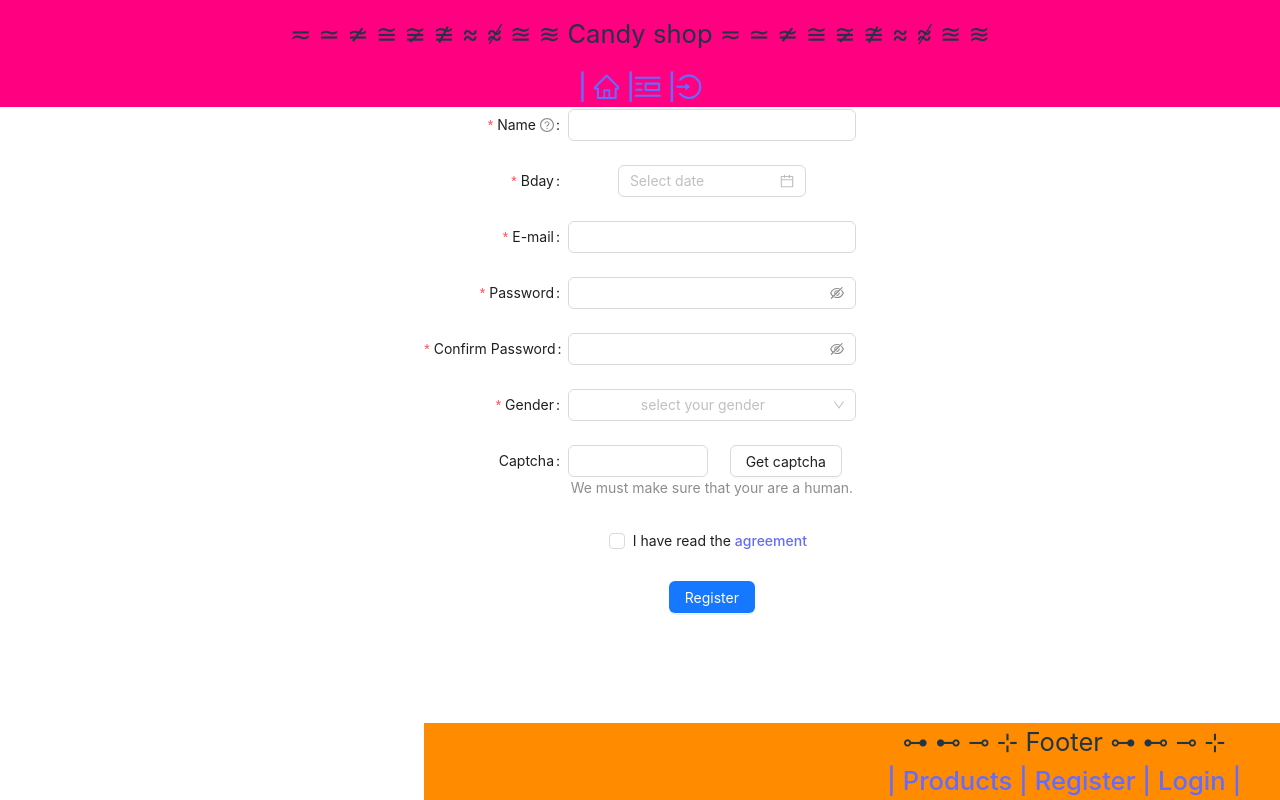
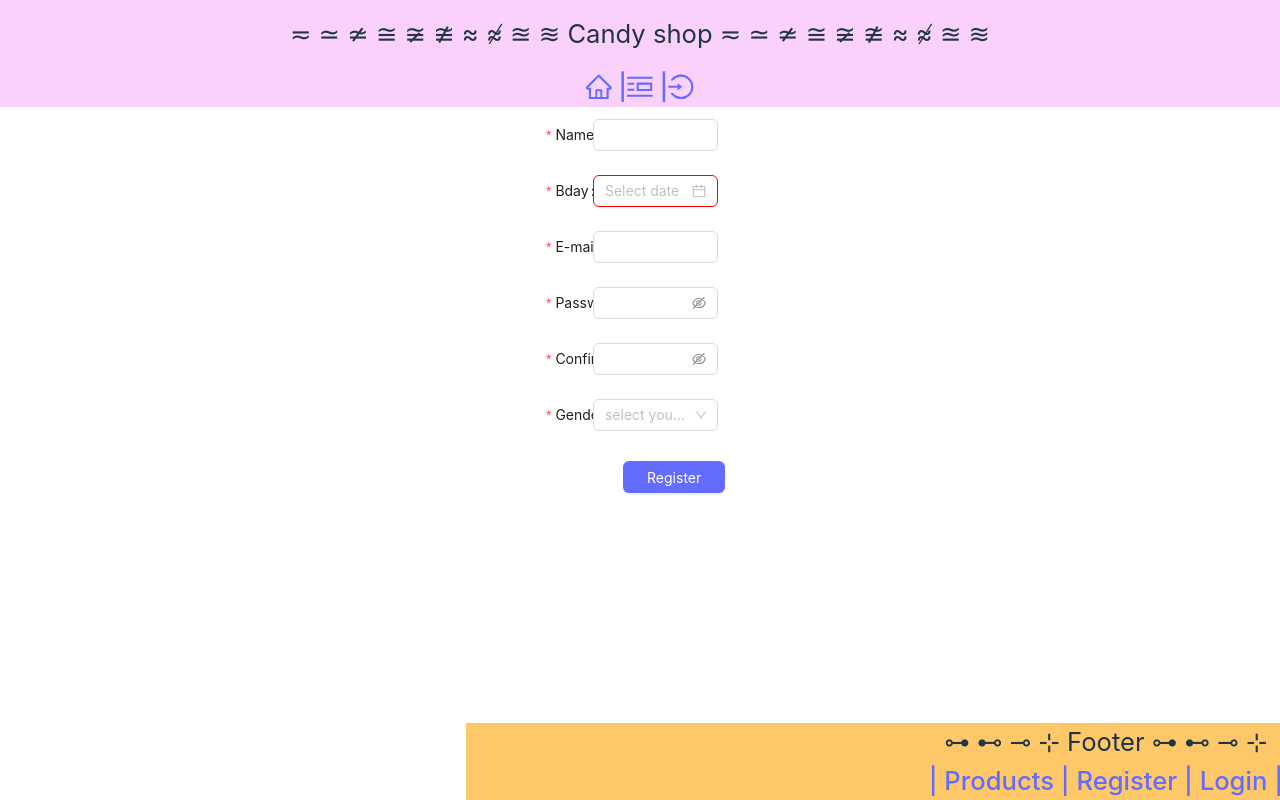
Before and after one commit to pafz/react-e-commerce-candy, a React (Vite) app: page /register in a window 1280 px wide. Built offline with nearby package versions, Linux system fonts and the light colour scheme.

Commit message:
WIP register styles

```diff
--- a/src/colors.scss
+++ b/src/colors.scss
@@ -3,14 +3,13 @@ $blue_link: #646cff;
 $dark_gray: #0f1111;
 
 $gray: #c1cad6;
-$violet: #d4adcf;
 $garnet: #f26a8d;
-$gum: #f49cbb;
-$cloud: #cbeef3;
 
+$lime: #F1F7B5;
+$cloud: #DFFDFF;
+$violet: #BDB2FF;
 
-
-$green: #40E0D0;
-$orange: #FF8C00;
-$magenta: #FF0080;
+$aqua: #97ECF1;
+$orange: #FEC868;
+$pink: #FAD1FA;
 //https://www.color-hex.com/color-palette/19639
--- a/src/components/Footer/Footer.jsx
+++ b/src/components/Footer/Footer.jsx
@@ -37,7 +37,7 @@ const Footer = () => {
               <Link to="/cart">Cart | </Link>
             </span>
             <span>
-              <Link to="/">Products | </Link>
+              <Link to="/">Products</Link>
             </span>
             <span onClick={logoutUser}>
               <Link to="/"> | Logout | </Link>
@@ -46,7 +46,7 @@ const Footer = () => {
         ) : (
           <div>
             <span>
-              <Link to="/">| Products | </Link>
+              <Link to="/">| Products |</Link>
             </span>
             <span>
               <Link to="/register"> Register | </Link>
--- a/src/components/Header/Header.jsx
+++ b/src/components/Header/Header.jsx
@@ -92,7 +92,7 @@ const Header = () => {
           <div className="unloggedMenu">
             <span>
               <Link to="/">
-                | <HomeOutlined /> |
+                <HomeOutlined /> |
               </Link>
             </span>
             <span>
--- a/src/components/Header/Header.scss
+++ b/src/components/Header/Header.scss
@@ -17,7 +17,7 @@
   justify-content:flex-start;
   align-items:unset;
   align-content:center;
-  background-color: $magenta;
+  background-color: $pink;
   padding: 15px;
 }
 
@@ -40,15 +40,15 @@
 //     align-items:unset;
 //     align-content:flex-start;
 //     // height:100vh; /*Este valor lo puedes omitir si la altura de tu componente esta definida*/
-//     background-color: $magenta;
+//     background-color: $pink;
 
 
 //   }
 
   .loggedInMenu{
-    background-color: $green
+    background-color: $aqua
   }
 
   .unloggedMenu{
-    background-color: $magenta
+    background-color: $pink
   }
--- a/src/components/Login/Login.scss
+++ b/src/components/Login/Login.scss
@@ -1,2 +1,4 @@
+@import './../../colors.scss';
+
 .container{ padding: 3% 23%; }
 .form { align-items: center; }
--- a/src/components/Products/Products.scss
+++ b/src/components/Products/Products.scss
@@ -9,13 +9,13 @@
 
 .title {
     text-align: center;
-    color: $magenta;
+    color: $pink;
     text-decoration-line: overline;
 
 }
 
 .product_name {
-    color: $magenta;
+    color: $pink;
 }
 
 //TODO: change properties inside className, not in the jsx
@@ -35,10 +35,10 @@
 }
 
 .search_text:hover {
-    box-shadow: 0 0 4px $green;
+    box-shadow: 0 0 4px $aqua;
 }
 .ant_icon:hover {
-    box-shadow: 0 0 4px $green;
+    box-shadow: 0 0 4px $aqua;
 }
 
 .p {
--- a/src/components/Profile/Profile.scss
+++ b/src/components/Profile/Profile.scss
@@ -10,7 +10,7 @@
 }
 
 .header-footer {
-    color: $gum;
+    color: $pink;
     text-shadow: 1px 1px $cloud;
 
     border-block-end: 1px black;
--- a/src/components/Register/Register.jsx
+++ b/src/components/Register/Register.jsx
@@ -2,6 +2,7 @@ import React from 'react';
 import { useContext, useEffect } from 'react'; // ant.design   is necesary to use useContext???
 import { UserContext } from '../../context/UserContext/UserState';
 import { useNavigate } from 'react-router-dom';
+import './Register.scss';
 
 import {
   Button,
@@ -14,47 +15,14 @@ import {
   Select,
 } from 'antd';
 const { Option } = Select;
-const residences = [
-  {
-    value: 'zhejiang',
-    label: 'Zhejiang',
-    children: [
-      {
-        value: 'hangzhou',
-        label: 'Hangzhou',
-        children: [
-          {
-            value: 'xihu',
-            label: 'West Lake',
-          },
-        ],
-      },
-    ],
-  },
-  {
-    value: 'jiangsu',
-    label: 'Jiangsu',
-    children: [
-      {
-        value: 'nanjing',
-        label: 'Nanjing',
-        children: [
-          {
-            value: 'zhonghuamen',
-            label: 'Zhong Hua Men',
-          },
-        ],
-      },
-    ],
-  },
-];
+
 const formItemLayout = {
   labelCol: {
     xs: {
-      span: 24,
+      span: 12,
     },
     sm: {
-      span: 8,
+      span: 6,
     },
   },
   wrapperCol: {
@@ -99,15 +67,12 @@ const Register = () => {
   //FIXME: aggrement modal or similar
 
   return (
+    <div className="register_container">
       <Form
         {...formItemLayout}
         form={form}
         name="register"
         onFinish={onFinish}
-      initialValues={{
-        residence: ['zhejiang', 'hangzhou', 'xihu'],
-        prefix: '86',
-      }}
         style={{
           maxWidth: 600,
         }}
@@ -116,7 +81,6 @@ const Register = () => {
         <Form.Item
           name="name"
           label="Name"
-        tooltip="What do you want others to call you?"
           rules={[
             {
               required: true,
@@ -130,16 +94,25 @@ const Register = () => {
         <Form.Item
           name="bday"
           label="Bday"
+          style={{
+            maxWidth: 600,
+          }}
           rules={[
             { type: 'date', message: 'The input is not a valid date' },
             { required: true, message: 'Please input your Birthday!' },
           ]}
         >
-        <DatePicker />
+          <DatePicker
+            className="bday_picker"
+            style={{
+              display: 'inline-block',
+            }}
+          />
         </Form.Item>
         <Form.Item
           name="mail"
           label="E-mail"
+          tooltip="your email will not be published"
           rules={[
             {
               type: 'mail',
@@ -168,7 +141,7 @@ const Register = () => {
         </Form.Item>
         <Form.Item
           name="confirm"
-        label="Confirm Password"
+          label="Confirm"
           dependencies={['password']}
           hasFeedback
           rules={[
@@ -206,7 +179,7 @@ const Register = () => {
             <Option value="none">None</Option>
           </Select>
         </Form.Item>
-      <Form.Item
+        {/* <Form.Item
           label="Captcha"
           extra="We must make sure that your are a human."
         >
@@ -229,8 +202,9 @@ const Register = () => {
               <Button>Get captcha</Button>
             </Col>
           </Row>
-      </Form.Item>
-      <Form.Item
+        </Form.Item> */}
+        <div className="button">
+          {/* <Form.Item
             name="agreement"
             valuePropName="checked"
             rules={[
@@ -246,13 +220,15 @@ const Register = () => {
             <Checkbox>
               I have read the <a href="">agreement</a>
             </Checkbox>
-      </Form.Item>
+          </Form.Item> */}
           <Form.Item {...tailFormItemLayout}>
-        <Button type="primary" htmlType="submit">
+            <Button className="btn" type="primary" htmlType="submit">
               Register
             </Button>
           </Form.Item>
+        </div>
       </Form>
+    </div>
   );
 };
 
--- /dev/null
+++ b/src/components/Register/Register.scss
@@ -0,0 +1,28 @@
+@import './../../colors.scss';
+
+.register_container{
+    padding: 3% 23%;
+    // border-style: solid;
+    // border-color: red;
+}
+
+.bday_picker {
+    // padding: 4% 11%;
+    //display: inline-flex;
+    display: inline-block;
+    border-style: solid;
+    border-color: red;
+}
+
+.button {
+    // padding: 3% 23%;
+    padding: 3% 23%;
+    // border-style: solid;
+    // border-color: red;
+}
+
+.btn {
+    padding: 3% 34%;
+    background-color: $blue_link;
+
+}
```
Lines whose indentation alone changed are shown as unchanged.
